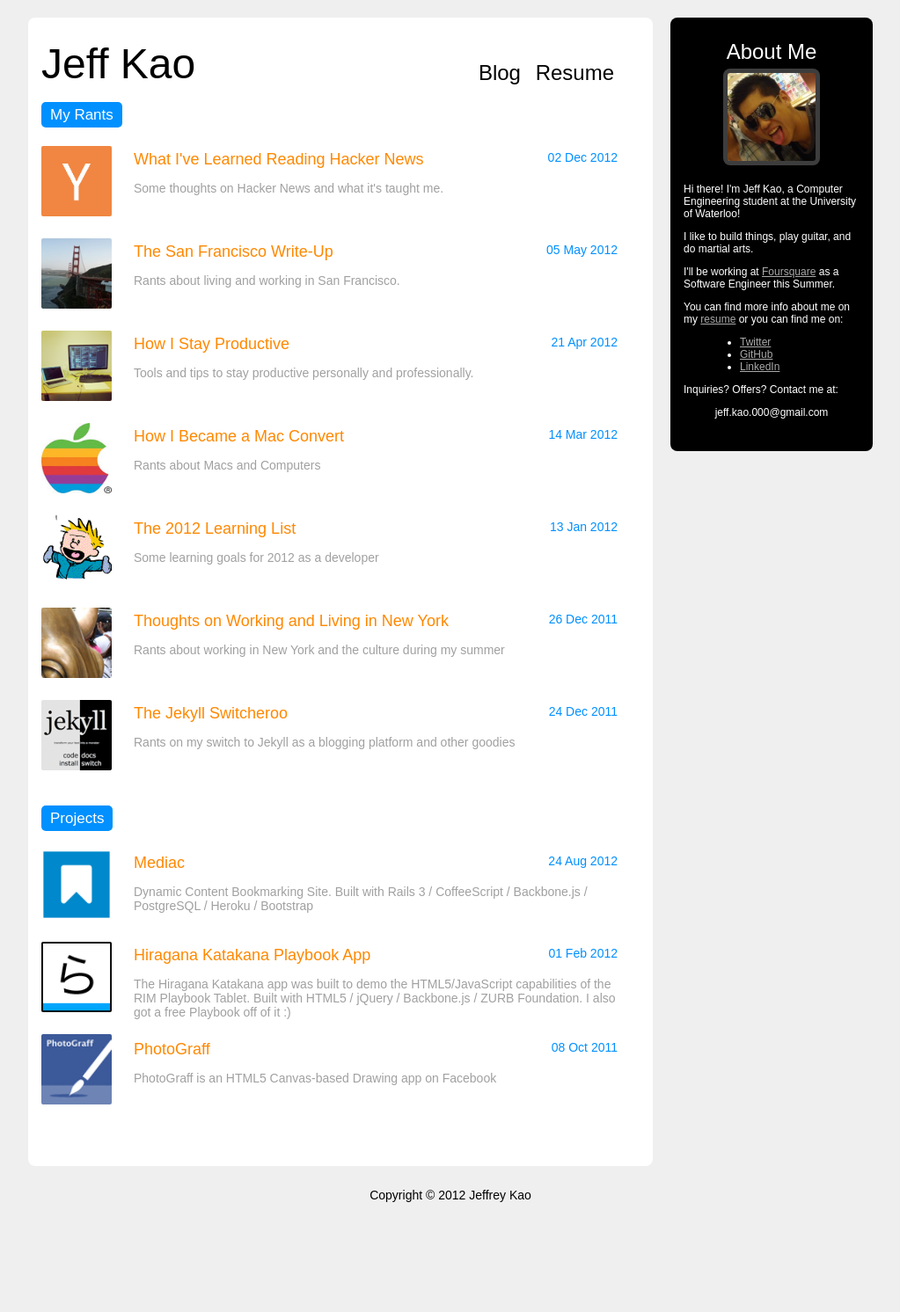
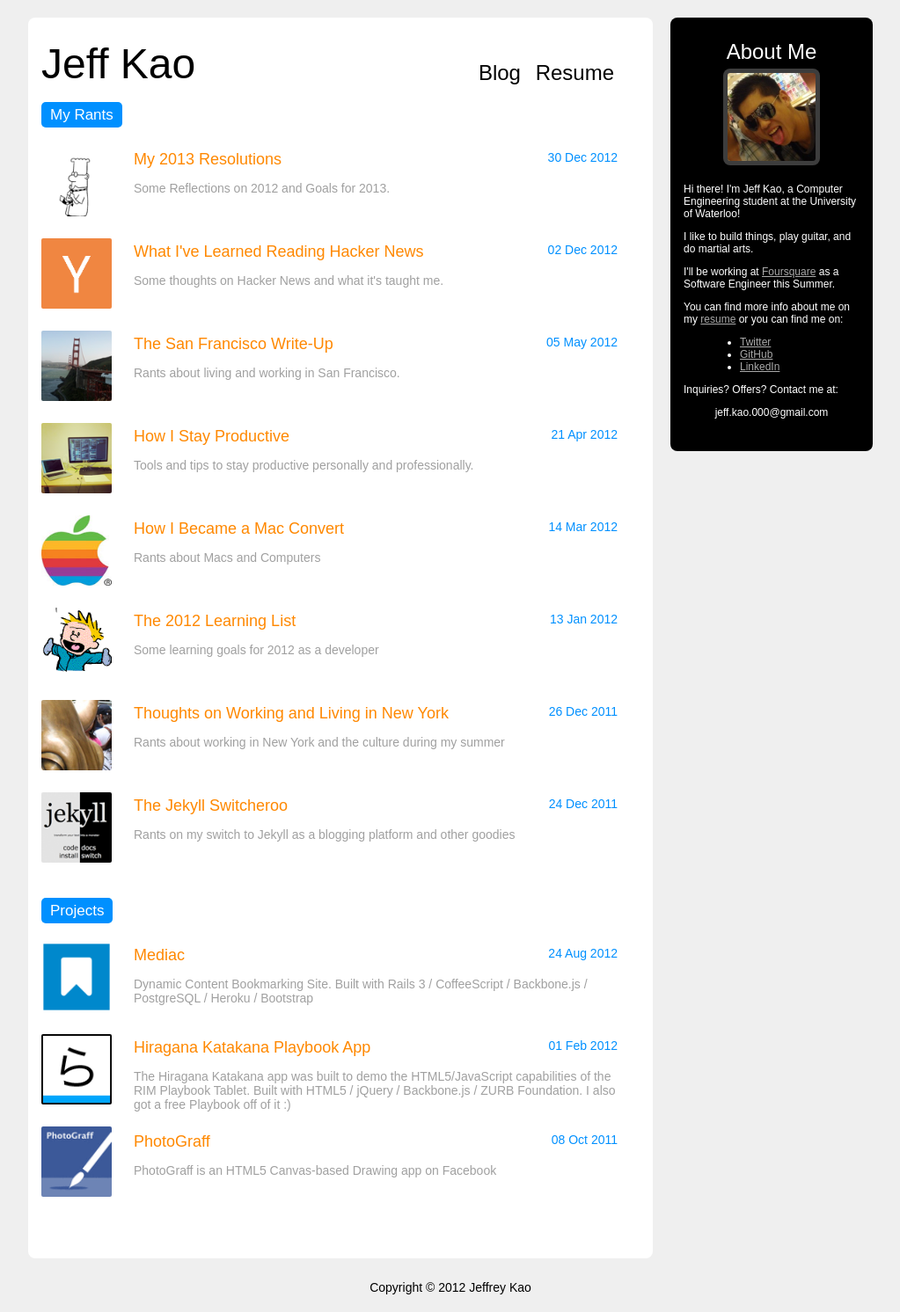
Before and after one commit to jkao/jkao.github.io, a Jekyll site: the page built from index.html, in a window 1280 px wide. Shown: the whole page at 88% size, without its empty margins (128-1151 px from the left). Built offline with Jekyll 4.4.1, drawn with Linux system fonts in a browser that asks for light colours; before the commit the page ends 1387 px from its top, so only the background shows below that; some of the changed lines change nothing that is shown.

Commit message:
2013 resolutions

```diff
--- a/css/styles.css
+++ b/css/styles.css
@@ -207,3 +207,13 @@
   padding: 20px 0px;
   background: #a0a0a0;
 }
+.yes {
+  color: #0D9E00;
+  font-size: 24px;
+  margin-bottom: 14px;
+}
+.nope {
+  color: #FF0000;
+  font-size: 24px;
+  margin-bottom: 14px;
+}
--- /dev/null
+++ b/rants/_posts/2012-12-30-resolutions-for-2013.md
@@ -0,0 +1,123 @@
+---
+layout: post
+title: My 2013 Resolutions
+image: /img/2013/preview/dilbert-preview.png
+description: Some Reflections on 2012 and Goals for 2013.
+---
+
+<div class="center">
+  <img src="/img/2013/dilbert.gif" alt="Dilbert comics are always a
+crowd-pleaser (if your intended crowd is a bunch of engineers, at least)" />
+</div>
+
+I wrote a [blog post] (/rants/2012/01/13/the-learning-list.html) in 2012 about some technical
+learning goals. Given that it's almost 2013, I feel it's a pretty
+good idea to re-examine the list and set up a new one. But first, let's
+take a look at the 2012 list:
+
+### 1\. Scala - Play Framework?
+<div class="nope">NOPE</div>
+
+- I've dabbled with some Scala, and wrote a quick Facebook app in Java
+  with the Play framework at a Heroku event, but that was about it
+- The reason I want to learn Scala is to:
+
+   - Have mastery over a static (i.e. - fast = NOT Ruby or Python),
+    expressive (i.e.- NOT Java or C variants) language
+   - Think in a different paradigm and solve problems better (since Scala
+      provides fully-featured OOP and Functional language features)
+
+### 2\. Functional Programming
+<div class="nope">NOPE</div>
+
+- See point 1.
+
+### 3\. Improve Photoshop Skillz
+<div class="yes">YES</div>
+
+- Whenever I write new websites, I make mock ups with Photoshop (though
+    it seems bootstrap and WYSIWYG editors seem to remove that need
+    nowadays), as well as to shim things, resize things, etc etc.
+- Improve is vague, but let's call it a YES, before I start getting too
+  depressed
+
+### 4\. Intro to Machine Learning
+<div class="nope">NOPE</div>
+
+- Intro is a vague term, I've learned Bayes' Theorem from my stats course, but
+  that's about it, so NOPE
+- I've also read a number of articles and have an idea of some
+  approaches, but TBH, people spend their lives researching this topic,
+  so this point is far too broad
+
+### 5\. Intro to Distributed Systems
+<div class="yes">YES</div>
+
+- I think I've covered a lot of ground in this field, but I feel it's
+  more accurate to say "Learning to Scale Things", i.e.:
+
+  - Can you understand what they talk about on the high scalability blog
+  and have an idea of replicating that system (thanks in large part to Inkling)
+
+### 6\. Learn more about entrepreneurship and how to ship code for a startup
+<div class="yes">YES</div>
+
+ - I've worked at two startups in San Francisco (PagerDuty and Inkling),
+ and the learning I've done at both arguably beats probably four
+ internships at bigger companies in terms of useful things I've learned
+
+### 7\. NoSQL - MongoDB and Redis?
+<div class="yes">YES</div>
+
+- Redis, MongoDB, memcached, and an appreciation of what other DBs have
+  to offer, and why most everyone should be OKAY with Postgres/MySQL
+
+### 8\. Maybe improve my C/C++ skills? Might be useful for distributed
+<div class="nope">NOPE</div>
+
+- Only for school, not really worth the development time if starting
+  from scratch, so it's punted
+
+### 9\. Learn more about large-scale web application architecture, SoA?
+<div class="yes">YES</div>
+
+- See 5.
+
+### 10\. Android/iOS Development
+<div class="nope">NOPE</div>
+
+- Haven't found anything worth pursuing in the form a of a mobile app,
+  but I've got a copy of RubyMotion now ;)
+
+### 11\. Backbone.js
+<div class="yes">YES</div>
+
+- Thanks to side projects and PagerDuty :)
+
+Based on the list, we've only accomplished a meager 6/11 goals. That
+means that the goals are either too vague in scope, unnecessary, or I'm
+just too lazy. So for 2013, I'll set fewer, focused goals.
+
+# My 2013 goals as an engineer:
+
+### 1. Learn Scala (be proficient enough to code review others)
+
+### 2. Make money off of a side project
+
+### 3. Write at least 10 blog posts this year
+
+### 4. Refactor blog to support more posts
+
+### 5. Do at least one hackathon
+
+### 6. Go to at least three developer meetups/conferences
+
+### 7. Try out Cassandara/Riak (high volume data stores)
+
+### 8. Learn Map/Reduce and techniques for building out "Big Data" analytics systems
+
+For this year, I feel it's pretty important to work on other aspects as
+an engineer (business and social-wise), and to not purely focus on
+technical skills.
+
+Here's to a New Year!
```
